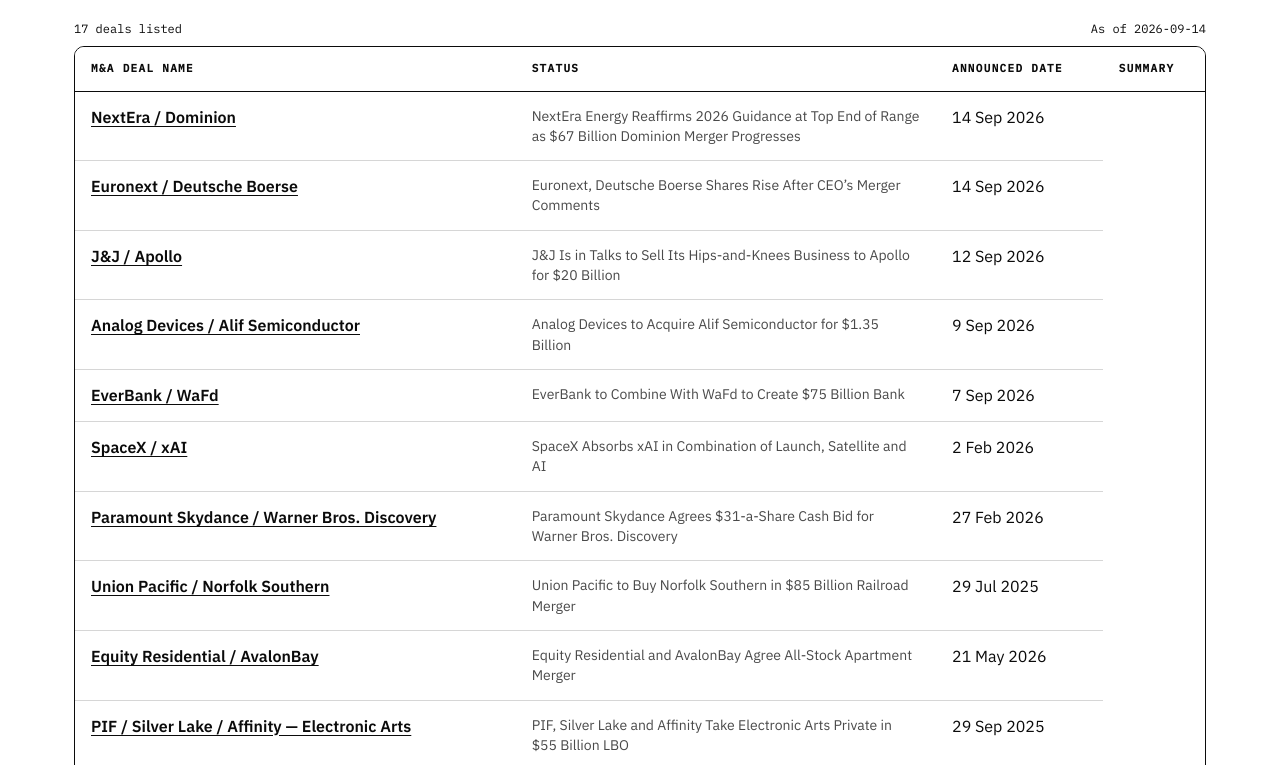
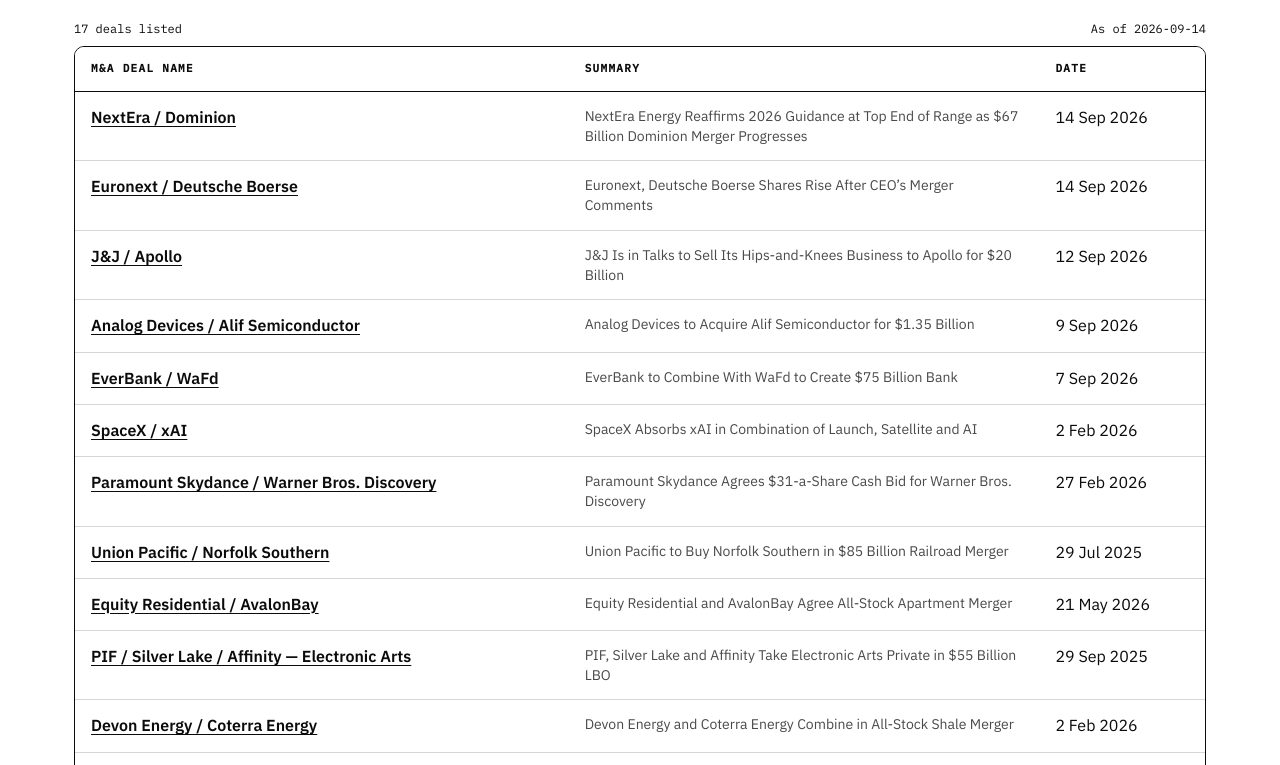
Before and after one commit to raptorjhs/deal_list, a plain HTML site: page index.html in a window 1280 px wide. Shown: the part 131-896 px from the top of the page. Drawn offline with Linux system fonts and the light colour scheme.

Commit message:
Update index.html

```diff
--- a/index.html
+++ b/index.html
@@ -25,9 +25,8 @@
         <thead>
           <tr>
             <th>M&amp;A Deal Name</th>
-            <th>Status</th>
-            <th>Announced Date</th>
             <th>Summary</th>
+            <th>Date</th>
           </tr>
         </thead>
         <tbody id="rows"></tbody>
```
